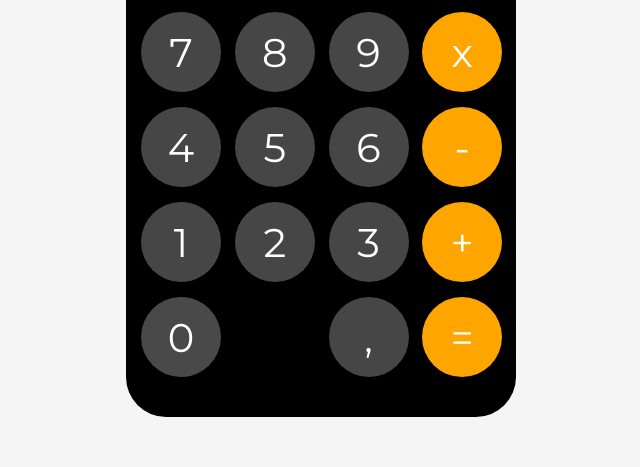
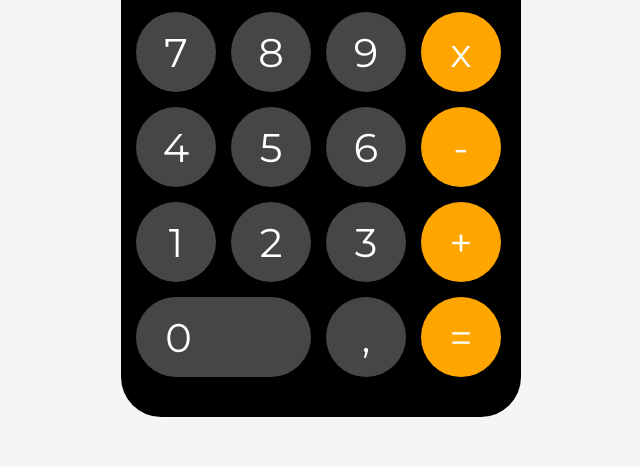
Before and after one commit to OzanEmreDikbas/IosCalculator, a plain HTML site: page index.html in a window 1280 px wide. Shown: the part 333-800 px from the top of the page, without its empty margins (319-959 px from the left). Drawn offline with Linux system fonts and the light colour scheme.

Commit message:
değişiklik yapıldı.

```diff
--- a/script.js
+++ b/script.js
@@ -47,8 +47,8 @@ function clearVar(name = '') {
     display1El.innerText = dis1Num;
     display2El.innerText = '';
     dis2Num = '';
-    // tempResultEl.innerText = result;
 }
+// 50.deydi tempResultEl.innerText = result;
 
 function mathOperation() {
     if (lastOperation === 'x') {
@@ -71,10 +71,10 @@ equalEl.addEventListener('click', () => {
         mathOperation();
         clearVar();
         display2El.innerText = result;
-    // tempResultEl.innerText = '';
         dis2Num = result;
         dis1Num = '';
     })
+    // 74.deydi tempResultEl.innerText = '';
 
 clearAllEl.addEventListener('click', () => {
     dis1Num = '';
@@ -82,8 +82,8 @@ clearAllEl.addEventListener('click', () => {
     display1El.innerText = '';
     display2El.innerText = '';
     result = '';
-    // tempResultEl.innerText = '';
 });
+// 85.deydi tempResultEl.innerText = '';
 
 clearLastEl.addEventListener('click', () => {
     display2El.innerText = display2El.innerText.toString().slice(0, -1);
--- a/style.css
+++ b/style.css
@@ -18,8 +18,9 @@ section {
 }
 
 .container {
-    width: 90%;
-    max-width: 390px;
+    width: 100%;
+    padding-left: 15px;
+    max-width: 400px;
     height: 700px;
     background-color: rgb(0, 0, 0);
     border-radius: 40px;
@@ -58,9 +59,9 @@ section {
 } */
 
 .all_button {
-    display: grid;
-    padding-left: 15px;
-    grid-template: repeat(4, 1fr) / repeat(4, 1fr);
+    color: whitesmoke;
+    display: flex;
+    flex-wrap: wrap;
 }
 
 .all-clear {
@@ -84,6 +85,7 @@ section {
 }
 
 .button {
+    margin-right: 15px;
     height: 80px;
     width: 80px;
     border-radius: 40px;
@@ -100,6 +102,6 @@ section {
 }
 
 .btn-0 {
-    grid-area: 5/1/6/3;
-    background-color: rgb(73, 73, 73);
+    width: 175px;
+    padding-right: 90px;
 }
```
Lines whose indentation alone changed are shown as unchanged.
